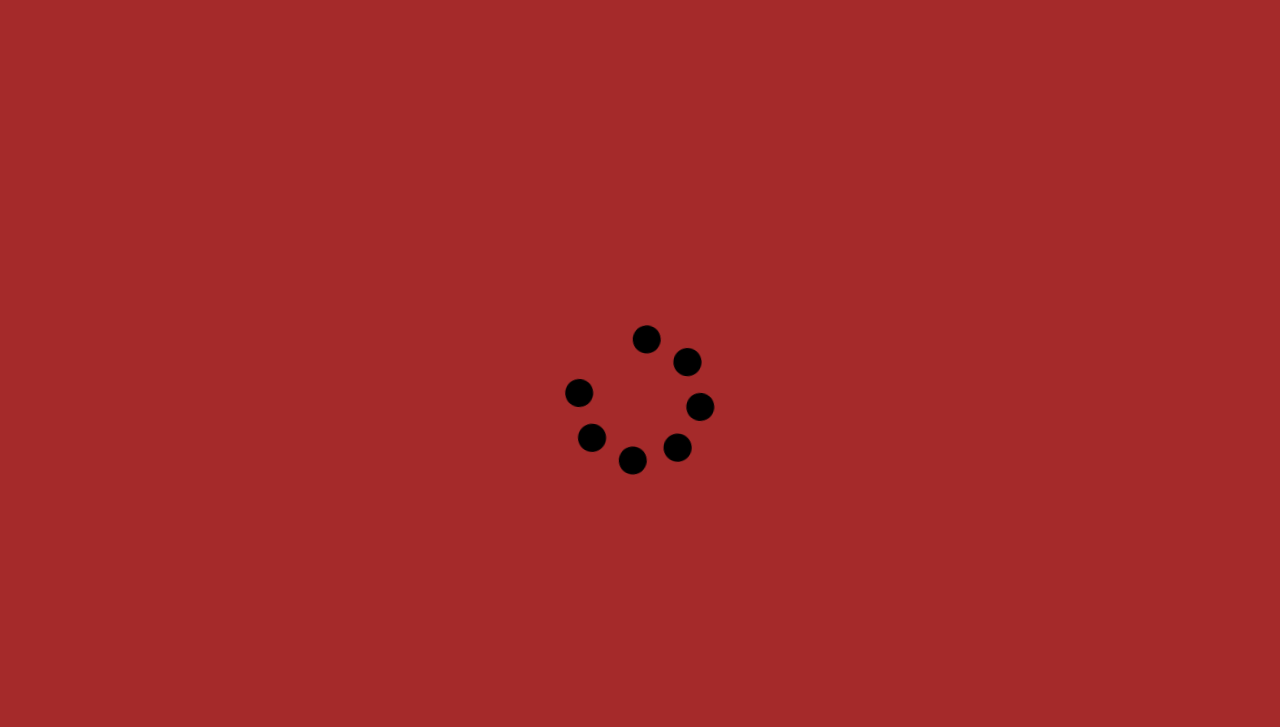
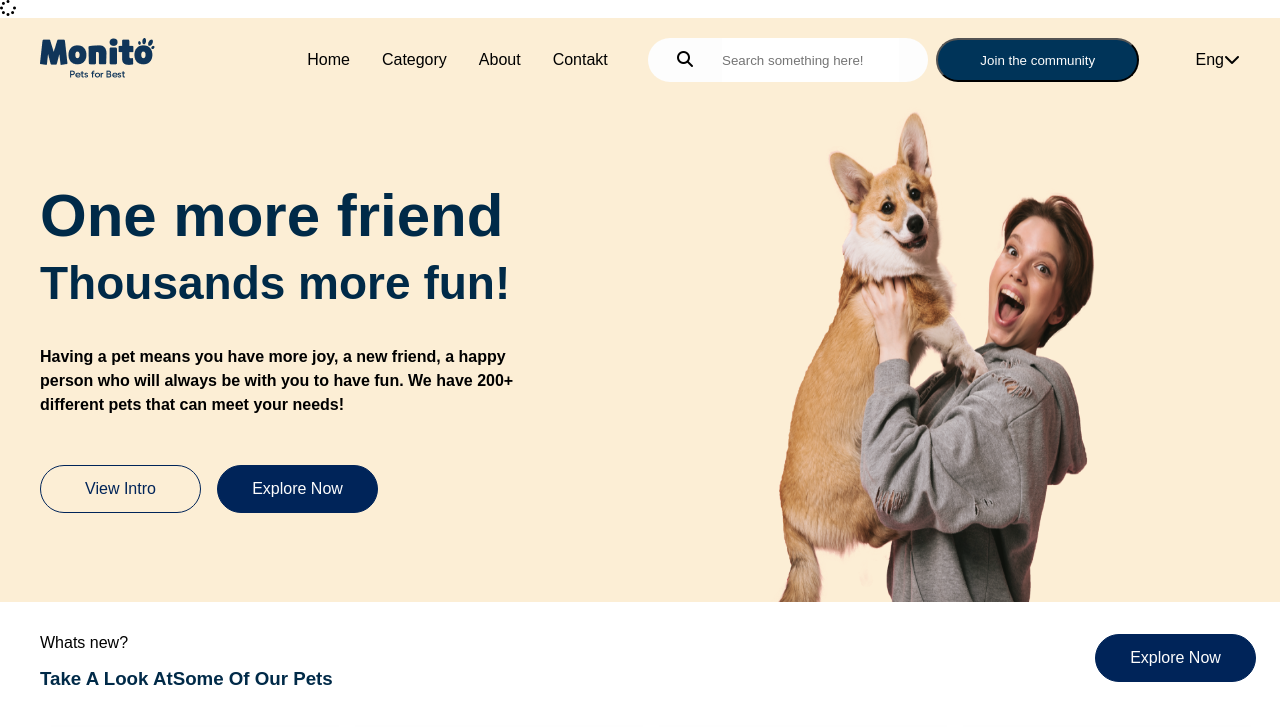
Before and after one commit to ozodbek0304/2-oy-imtihonim, a plain HTML site: page index.html in a window 1280 px wide. Shown: the top 727 px of the page. Drawn offline with Linux system fonts and the light colour scheme.

Commit message:
foydasiz

```diff
--- a/styles/sass/_loading.scss
+++ /dev/null
@@ -1,29 +0,0 @@
-.loader{
-    background-color:brown;
-    position: fixed;
-    inset: 0;
-    z-index: 9999;
-    display: grid;
-    place-items: center;
-    animation: yuqol 0.5s linear 2.5s both;
-}
-
-
-
-.loading{
-    i{font-size: 150px;
-    animation: aylanish 1.5s ease-in-out infinite;}
-}
-    @keyframes aylanish {
-        to{
-            transform: rotate(360deg);
-        }
-
-    }
-    @keyframes yuqol {
-        to{
-        visibility:visible;
-        opacity: 0;
-    }
-
-    }
--- a/styles/sass/_showcase.scss
+++ b/styles/sass/_showcase.scss
@@ -59,7 +59,4 @@
         background-color:#002459;
         transform: translateX(1rem);
     }
-
-
-
 }
--- a/styles/sass/main.scss
+++ b/styles/sass/main.scss
@@ -9,4 +9,3 @@
 @import "foother";
 @import "flanshet";
 @import "mobile";
-@import "loading"
```
Also changed, not shown: styles/css/main.css, 1 other file.
